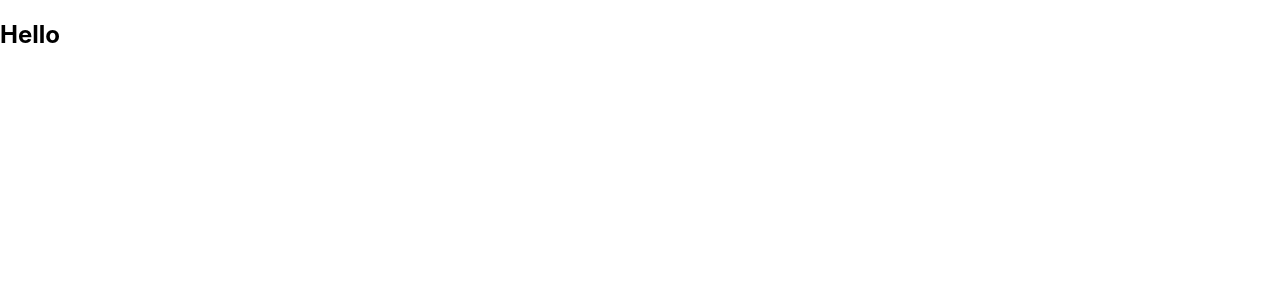
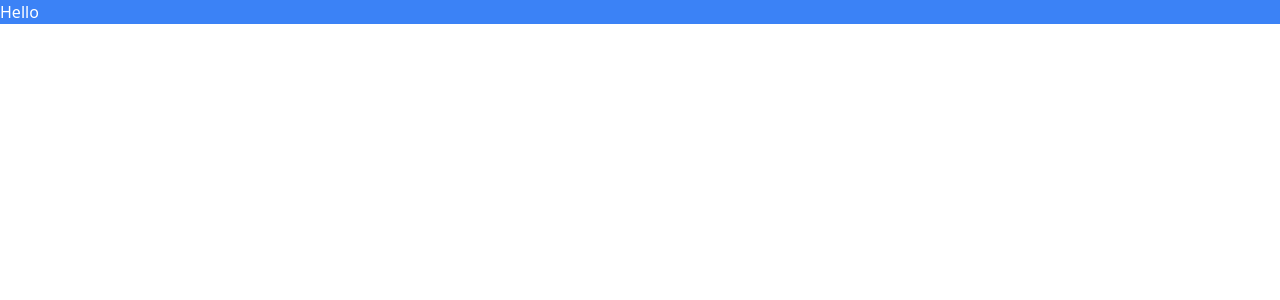
Before and after one commit to hsglc/auth0-tailwindcss-example, a Next.js app: page / in a window 1280 px wide. Shown: the top 300 px of the page. Built offline with nearby package versions, Linux system fonts and the light colour scheme.

Commit message:
feat: Add custom container component.

```diff
--- a/styles/globals.css
+++ b/styles/globals.css
@@ -1,16 +1,10 @@
-html,
-body {
-  padding: 0;
-  margin: 0;
-  font-family: -apple-system, BlinkMacSystemFont, Segoe UI, Roboto, Oxygen,
-    Ubuntu, Cantarell, Fira Sans, Droid Sans, Helvetica Neue, sans-serif;
+@tailwind base;
+@tailwind components;
+@tailwind utilities;
+
+
+@layer components {
+  .site-container {
+    @apply max-w-2xl mx-auto
+  }
 }
-
-a {
-  color: inherit;
-  text-decoration: none;
-}
-
-* {
-  box-sizing: border-box;
-}
```
